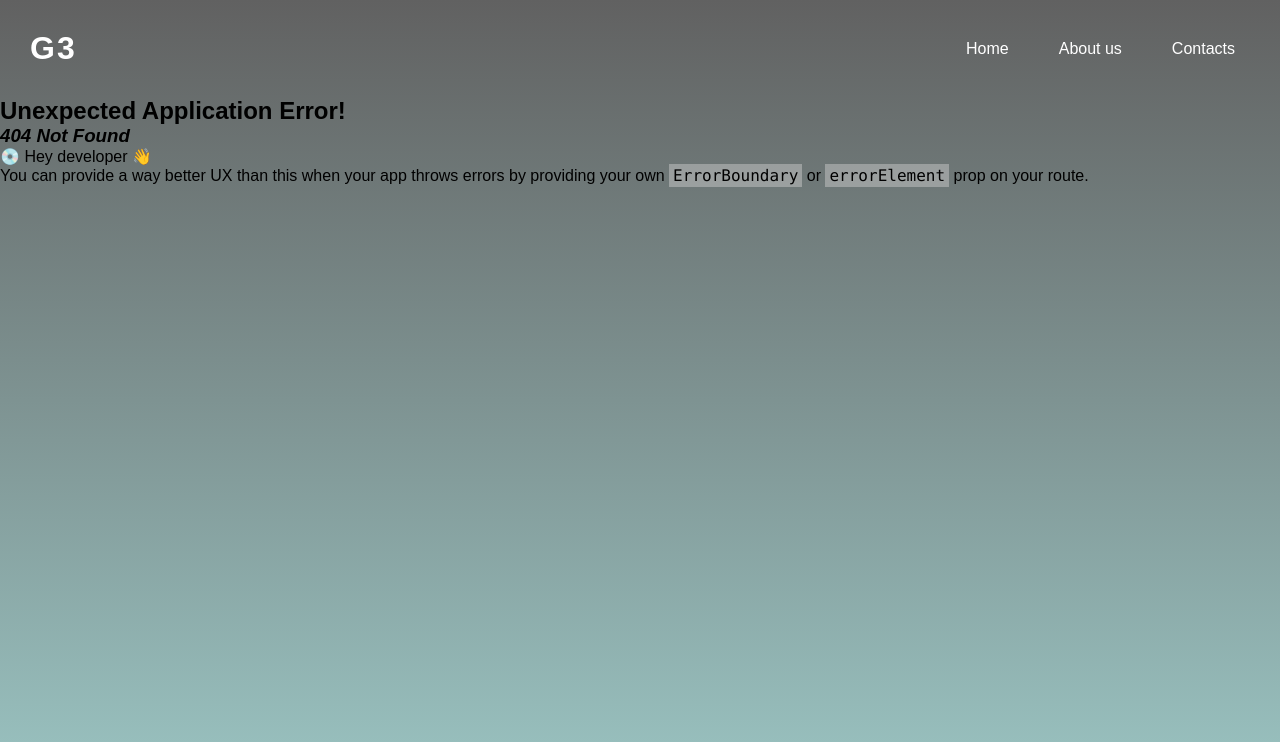
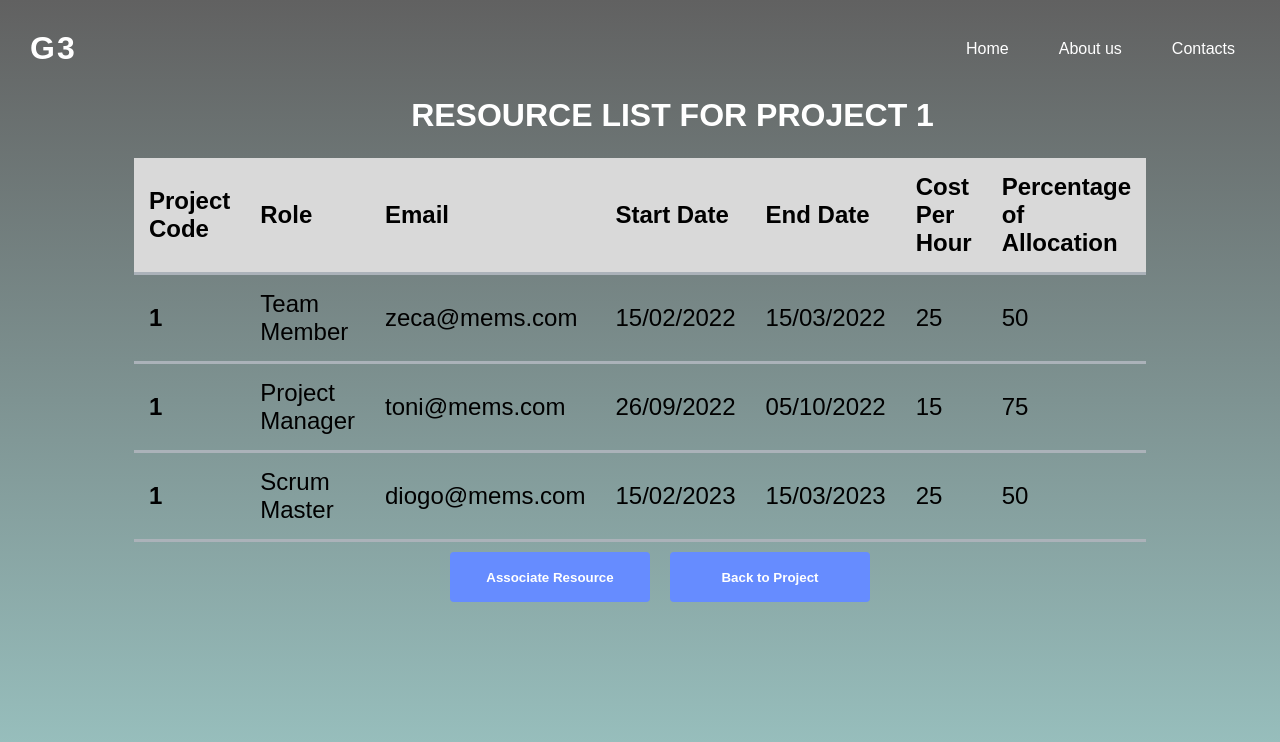
Before and after one commit to ivo-menezes/project_g3, a React (Create React App) app in the folder ui/: page /listResources/1 in a window 1280 px wide. Before the commit this address had no page. Shown: the top 742 px of the page. Built offline with nearby package versions, Linux system fonts and the light colour scheme.

Commit message:
US028-US029-US030: Implementation: Created listResources and resources, updated viewProject, AppProvider and routes (addresses #108)

```diff
--- a/ui/src/context/AppProvider.js
+++ b/ui/src/context/AppProvider.js
@@ -5,12 +5,14 @@ import reducer from './Reducer';
 import projects from "../store/projects";
 import backlogs from "../store/productBacklogs";
 import sprints from "../store/sprints";
+import resources from "../store/resources";
 
 const AppProvider = (props) =>{
     const initialState = {
         projectList: projects,
         backlogs : backlogs,
         sprints : sprints,
+        resources : resources,
         textValue:'',
         startDate: null,
         endDate: null,
--- /dev/null
+++ b/ui/src/pages/listResources.js
@@ -0,0 +1,62 @@
+import React, {useContext} from "react";
+import Header from "../components/header";
+import Button from "../components/button";
+import Table from "../components/table";
+import AppContext from "../context/AppContext";
+import {useNavigate, useParams} from "react-router-dom";
+
+const headers =  [
+    {label: "Project Code", key: "projectCode"},
+    {label: "Role", key: "role"},
+    {label: "Email", key: "email"},
+    {label: "Start Date", key: "startDate"},
+    {label: "End Date", key: "endDate"},
+    {label: "Cost Per Hour", key: "costPerHour"},
+    {label: "Percentage of Allocation", key: "allocationPercentage"},
+]
+
+const ResourceList = () => {
+    const{projectCode} = useParams();
+    const {state} = useContext(AppContext);
+    const navigate = useNavigate();
+
+    const resourcesInProject = state.resources.filter((resource) =>
+    resource.projectCode === projectCode);
+    console.log(resourcesInProject);
+
+    const handleAssociateResource = () => {
+        console.log(projectCode);
+        navigate(`/associateResource/${projectCode}`);
+    }
+    const handleReturn = (projectCode) => {
+        console.log(projectCode);
+        navigate(`/viewProject/${projectCode}`)
+    }
+
+    return(
+        <div>
+            <Header text={`Resource list for project ${projectCode}`}
+                    className="header-listProjects"
+                    style={{marginLeft: "65px"}}
+            />
+            {resourcesInProject.length > 0 ? (
+                <Table data={resourcesInProject} headers={headers} />
+            ) : (
+                <div className="string-format">
+                    <h2>This project has no resources!</h2>
+                </div>
+            )}
+            <div className="bt-container">
+                <Button
+                    style={{ marginLeft: "50px"}}
+                    className={"button-ListProjects"}
+                    name="Associate Resource"
+                    onClick={handleAssociateResource}
+                    />
+                <Button className="button-ListProjects" name="Back to Project"
+                        onClick={() => handleReturn(projectCode)}/>
+            </div>
+        </div>
+    );
+};
+export default ResourceList;
--- a/ui/src/pages/viewProject.js
+++ b/ui/src/pages/viewProject.js
@@ -45,6 +45,9 @@ const ViewProject = () => {
                 <Link to={`/backlog/${id}`}>
                     <Button className="button-ListProjects" name="Product Backlog" />
                 </Link>
+                <Link to={`/listResources/${id}`}>
+                    <Button className="button-ListProjects" name="Resource list" />
+                </Link>
                 <Link to={`/listProjects`}>
                     <Button className="button-ListProjects" name="Back to Project List" />
                 </Link>
--- /dev/null
+++ b/ui/src/store/resources.js
@@ -0,0 +1,75 @@
+const resources = [
+    {
+        projectCode: "1",
+        role: 'Team Member',
+        email: 'zeca@mems.com',
+        startDate: '15/02/2022',
+        endDate: '15/03/2022',
+        costPerHour: 25,
+        allocationPercentage: 50
+    },
+    {
+        projectCode: "2",
+        role: 'Team Member',
+        email: 'ruca@mems.com',
+        startDate: '15/04/2023',
+        endDate: '15/05/2023',
+        costPerHour: 10,
+        allocationPercentage: 20
+    },
+    {
+        projectCode: "3",
+        role: 'Product Owner',
+        email: 'zeca@mems.com',
+        startDate: '17/06/2022',
+        endDate: '25/08/2022',
+        costPerHour: 50,
+        allocationPercentage: 30
+    },
+    {
+        projectCode: "2",
+        role: 'Product Owner',
+        email: 'maria@mems.com',
+        startDate: '15/02/2022',
+        endDate: '15/03/2022',
+        costPerHour: 45,
+        allocationPercentage: 15
+    },
+    {
+        projectCode: "2",
+        role: 'Team Member',
+        email: 'maria@mems.com',
+        startDate: '25/03/2022',
+        endDate: '15/04/2022',
+        costPerHour: 45,
+        allocationPercentage: 80
+    },
+    {
+        projectCode: "3",
+        role: 'Scrum Master',
+        email: 'rui@mems.com',
+        startDate: '15/02/2022',
+        endDate: '15/03/2022',
+        costPerHour: 45,
+        allocationPercentage: 45
+    },
+    {
+        projectCode: "1",
+        role: 'Project Manager',
+        email: 'toni@mems.com',
+        startDate: '26/09/2022',
+        endDate: '05/10/2022',
+        costPerHour: 15,
+        allocationPercentage: 75
+    },
+    {
+        projectCode: "1",
+        role: 'Scrum Master',
+        email: 'diogo@mems.com',
+        startDate: '15/02/2023',
+        endDate: '15/03/2023',
+        costPerHour: 25,
+        allocationPercentage: 50
+    }
+]
+export default resources;
```
Also changed, not shown: ui/src/routes/route.js (+10 -0 lines).
